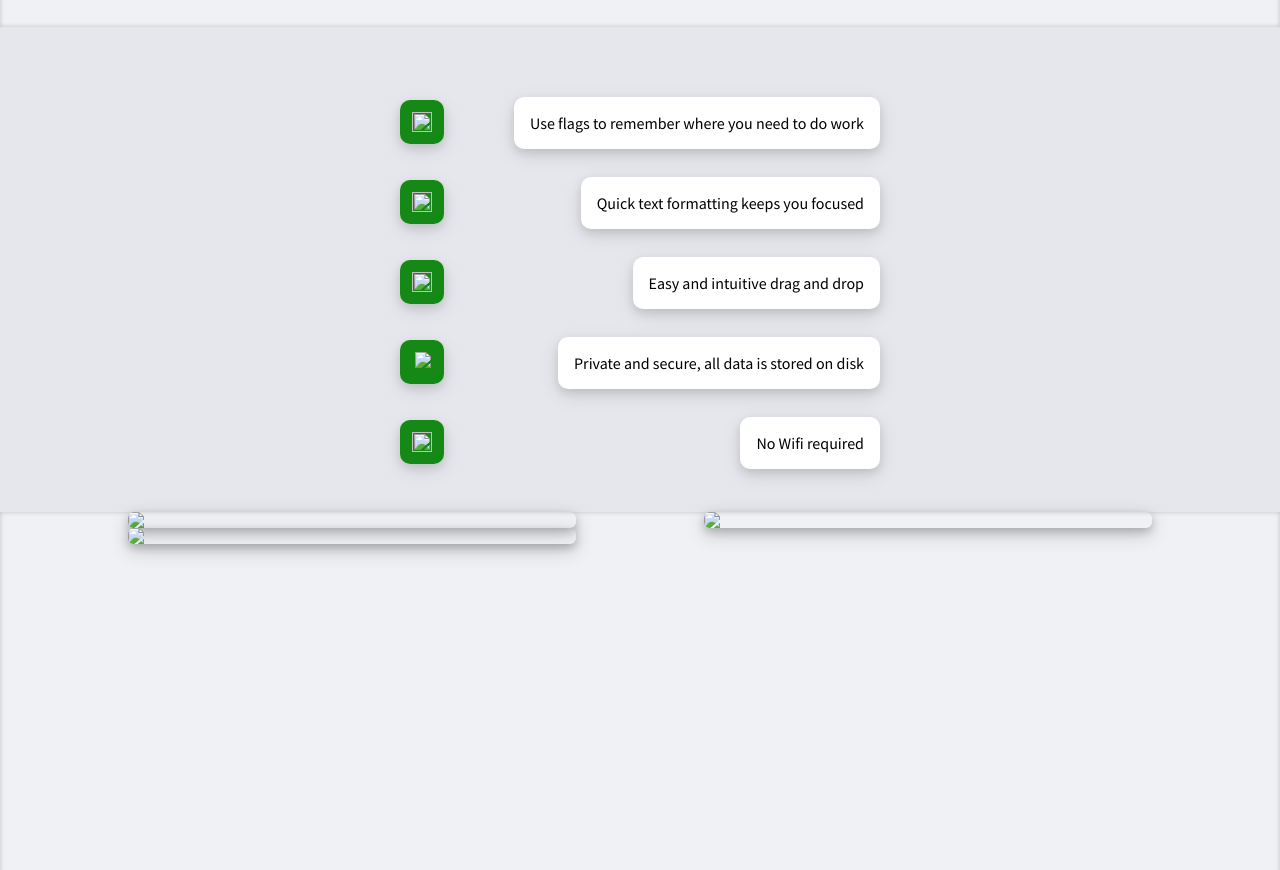
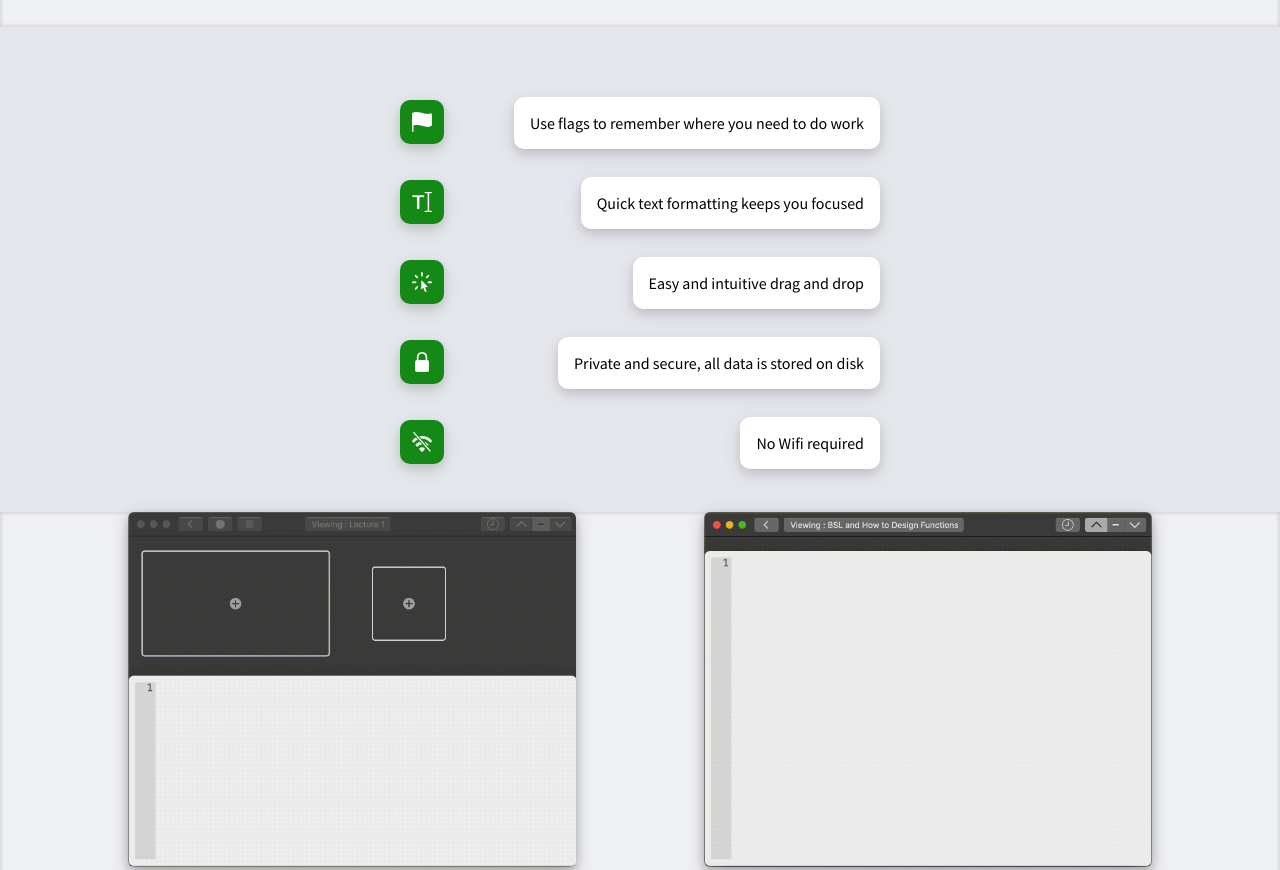
Before and after one commit to MarkDavies0/lisseSite, a plain HTML site: page index.html in a window 1280 px wide. Shown: the part 592-1462 px from the top of the page. Drawn offline with Linux system fonts and the light colour scheme.

Commit message:
Update index.html

```diff
--- a/index.html
+++ b/index.html
@@ -2,7 +2,7 @@
 <html lang="en"><head>
   <meta charset="utf-8">
 
-  <title>title_placeholder</title>
+  <title>Lectrue</title>
   <meta name="description" content="shouldwear">
   <!-- <meta name="author" content="SitePoint"> -->
 
@@ -23,35 +23,35 @@
 <!-- 0 -->
     <li class="item">
       <div class="icon" id="icon" onmouseover="hoverSvg(this);" onmouseout="unhoverSvg(this);">
-        <img src="icons/flagRegular.png" class="iconSvg">
+        <img src="flagRegular.png" class="iconSvg">
     </div>
     <div class="detail"><p>Use flags to remember where you need to do work</p></div>
     </li>
 <!-- 1 -->
     <li class="item">
       <div class="icon">
-        <img src="icons/textCursor.png" class="iconSvg">
+        <img src="textCursor.png" class="iconSvg">
     </div>
     <div class="detail"><p>Quick text formatting keeps you focused</p></div>
     </li>
     <!-- 2 -->
     <li class="item">
       <div class="icon">
-        <img src="icons/cursor.png" class="iconSvg">
+        <img src="cursor.png" class="iconSvg">
     </div>
     <div class="detail"><p>Easy and intuitive drag and drop</p></div>
     </li>
     <!-- 3 -->
     <li class="item">
       <div class="icon">
-        <img src="icons/lock.png" class="iconLock">
+        <img src="lock.png" class="iconLock">
     </div>
     <div class="detail"><p>Private and secure, all data is stored on disk</p></div>
     </li>
         <!-- 3 -->
         <li class="item">
           <div class="icon">
-            <img src="icons/nowifi.png" class="iconSvg">
+            <img src="nowifi.png" class="iconSvg">
         </div>
         <div class="detail"><p>No Wifi required</p></div>
         </li>
@@ -60,9 +60,8 @@
 
 </div>
 <div class="gifContainer">
-  <img src="gif/dragDrop.gif" class="bottomGif">
-  <img src="gif/textFormatting.gif" class="bottomGif">
-  <img src="gif/output.gif" class="bottomGif">
+  <img src="dragDrop.gif" class="bottomGif">
+  <img src="textFormatting.gif" class="bottomGif">
 </div>
 </body>
   <script src="script.js"></script>
```
